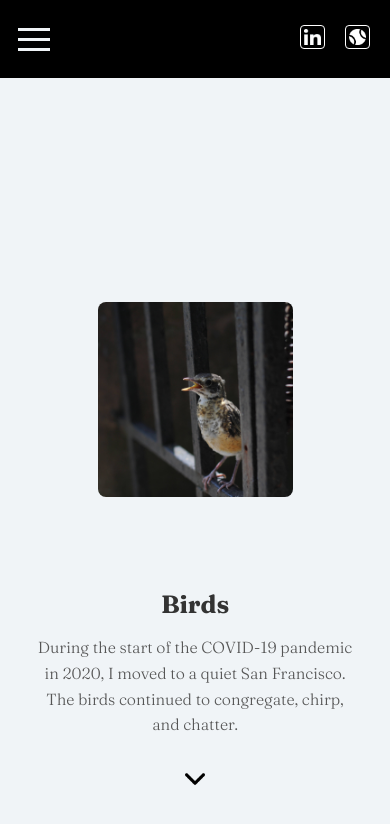
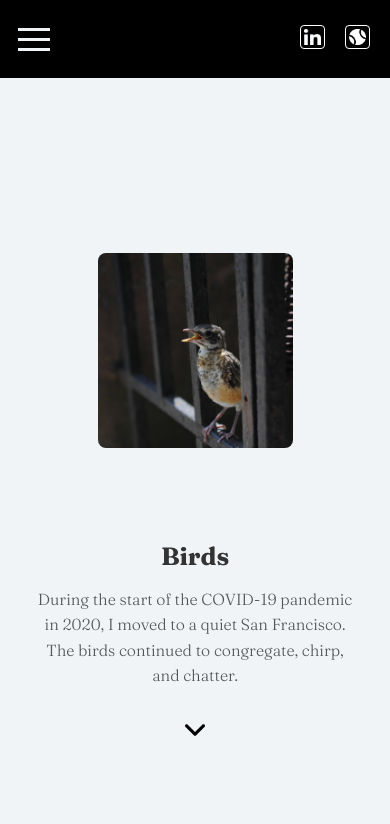
Before and after one commit to vincentdalfaro/personal-website, a React (Vite) app in the folder frontend/: page /media in a window 390 px wide. Shown: the top 824 px of the page. Built offline with nearby package versions, Linux system fonts and the light colour scheme.

Commit message:
mobile fix

```diff
--- a/frontend/src/styles/Media.css
+++ b/frontend/src/styles/Media.css
@@ -194,6 +194,8 @@
         flex-direction: column;
         height: 100dvh;
         justify-content: center;
+        padding-top: 67px;
+        box-sizing: border-box;
     }
 
     .gallery-right {
```
